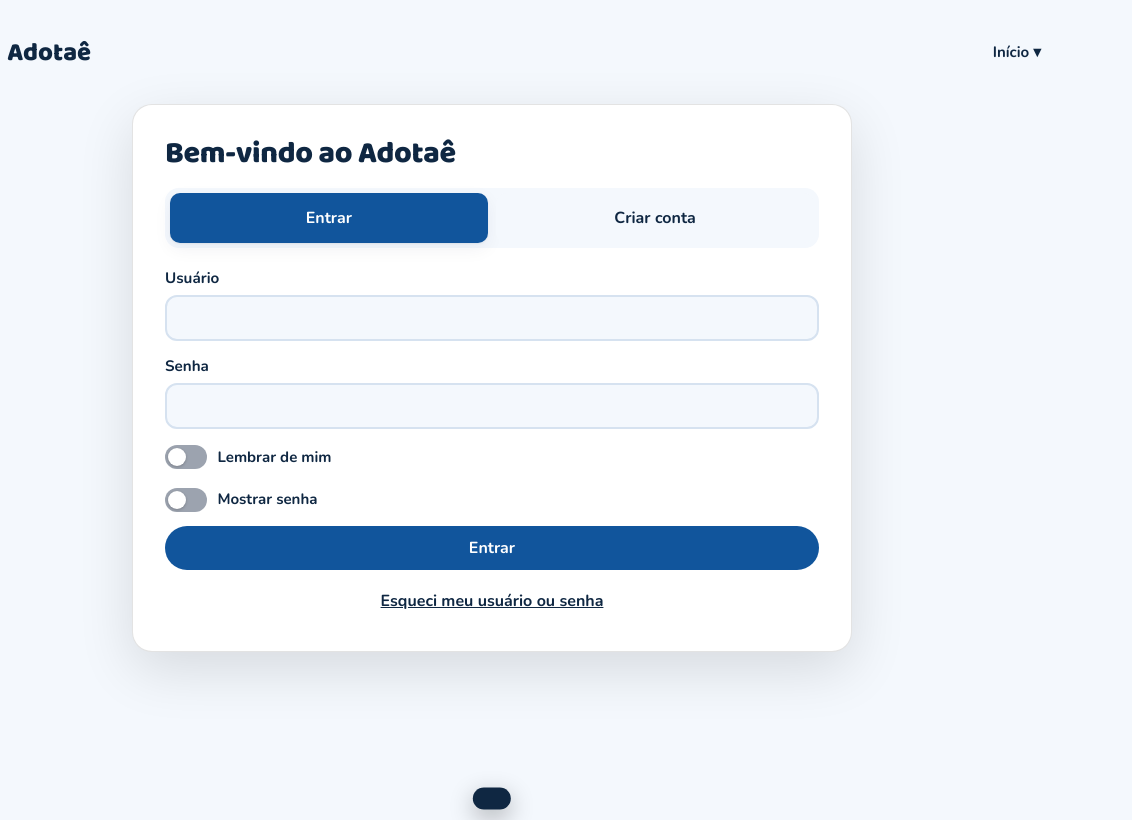
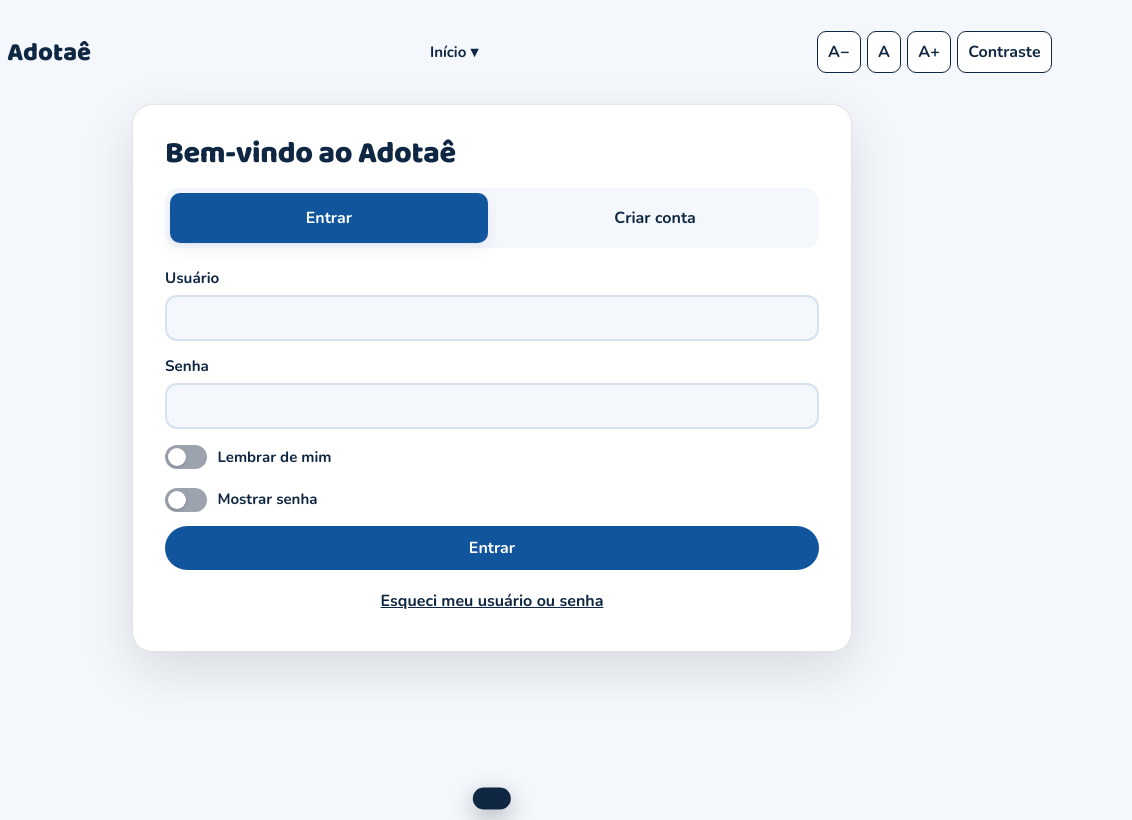
Before and after one commit to odeene23/adotae, a plain HTML site: page acesso.html in a window 1280 px wide. Shown: the full height of the page, 148-1280 px from the left. Drawn offline with nearby package versions, Linux system fonts and the light colour scheme.

Commit message:
Adiciona acessibilidade e comportamento de menus

```diff
--- a/acesso.html
+++ b/acesso.html
@@ -10,7 +10,7 @@
   <link href="https://fonts.googleapis.com/css2?family=Baloo+2:wght@600;700;800&family=Nunito:wght@400;600;700&display=swap" rel="stylesheet">
   <link rel="stylesheet" href="css/style.css">
   <link rel="stylesheet" href="cadastro.css">
-</head>
+<link rel="stylesheet" href="a11y-pages.css"><script src="acessibilidade.js" defer></script></head>
 <body class="auth-page" data-auth-page="login">
   <header class="auth-header">
     <a class="brand" href="index.html"><img src="img/logo.jpeg" alt="Adotaê"><span>Adotaê</span></a>
```
